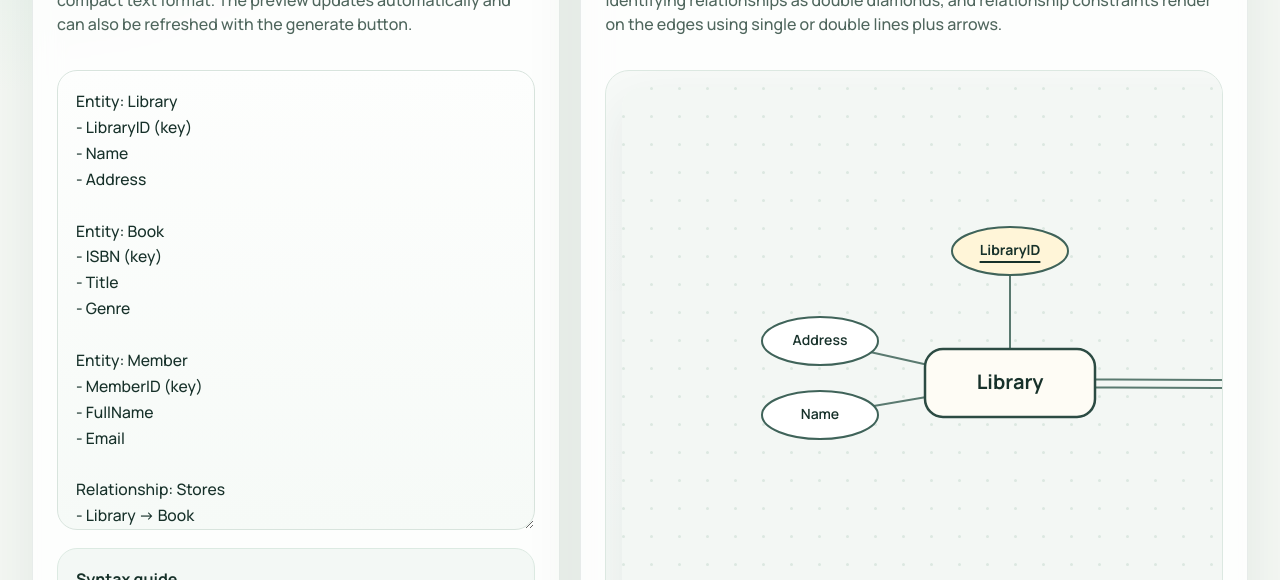
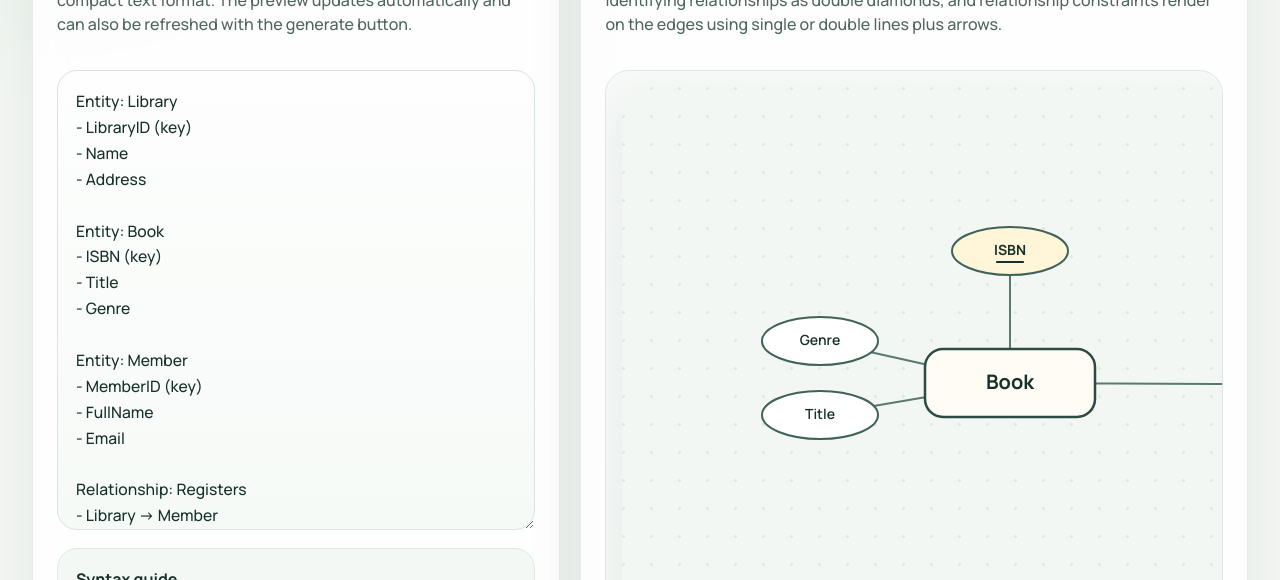
Before and after one commit to xuboxia/ER-diagram-drawer, a React (Vite) app: page / in a window 1280 px wide. Shown: the part 459-1039 px from the top of the page. Built offline with nearby package versions, Linux system fonts and the light colour scheme.

Commit message:
update default library example

```diff
--- a/src/data/exampleInput.ts
+++ b/src/data/exampleInput.ts
@@ -13,12 +13,12 @@ Entity: Member
 - FullName
 - Email
 
+Relationship: Registers
+- Library -> Member
+- left: 0..m
+- right: 1..1
+
 Relationship: Stores
 - Library -> Book
 - left: 1..m
-- right: 0..m
-
-Relationship: Borrows
-- Member -> Book
-- left: 0..m
 - right: 0..m`;
```
